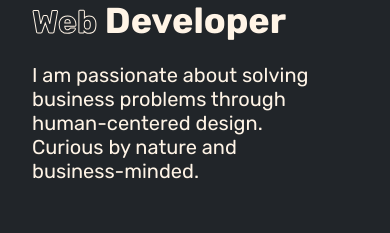
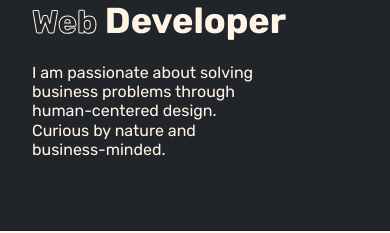
Before and after one commit to timursultanov7/my_portfolio, a React (Create React App) app: page / in a window 390 px wide. Shown: the part 133-366 px from the top of the page. Built offline with nearby package versions, Linux system fonts and the light colour scheme.

Commit message:
fixed title-paragraph font-size

```diff
--- a/src/styles/timur.css
+++ b/src/styles/timur.css
@@ -68,6 +68,6 @@
   }
 
   .title-paragraph {
-    font-size: 2.5rem;
+    font-size: 2rem;
   }
 }
```
